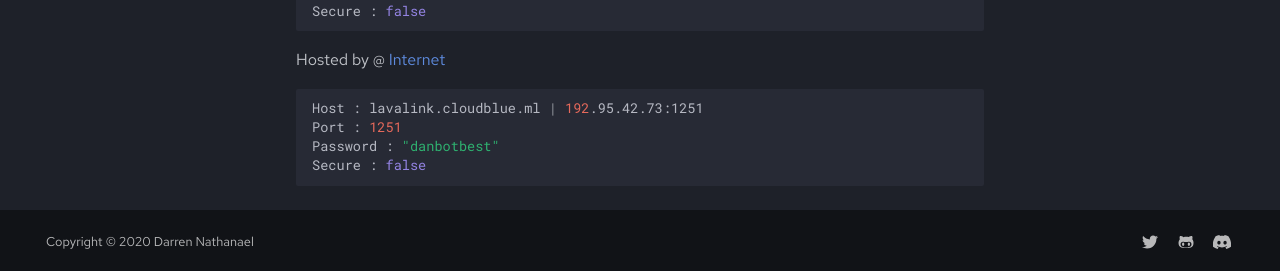
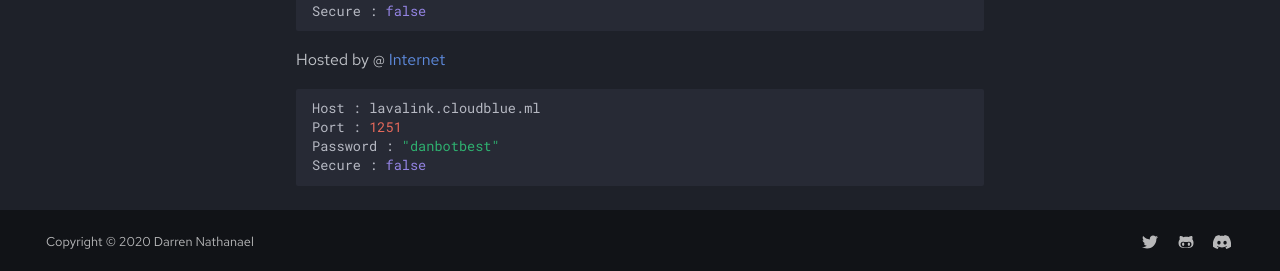
Before and after one commit to DarrenOfficial/lavalink-list, an MkDocs documentation site: the page built from docs/NoSSL/lavalink-without-ssl.md, in a window 1280 px wide and 900 px high, scrolled down 2030 px. Shown: the part 626-897 px from the top of the window. Built offline with MkDocs 1.6.1 and Material for MkDocs 9.7.7, drawn with Linux system fonts in a browser that asks for light colours; comment, search, counter and statistics services are not loaded.

Commit message:
lava link no ssl

````diff
--- a/docs/NoSSL/lavalink-without-ssl.md
+++ b/docs/NoSSL/lavalink-without-ssl.md
@@ -133,7 +133,7 @@ Secure : false
 
 Hosted by @ [Internet](https://cloudblue.ml/my-github/)
 ```bash
-Host : lavalink.cloudblue.ml | 192.95.42.73:1251
+Host : lavalink.cloudblue.ml
 Port : 1251
 Password : "danbotbest"
 Secure : false
````
